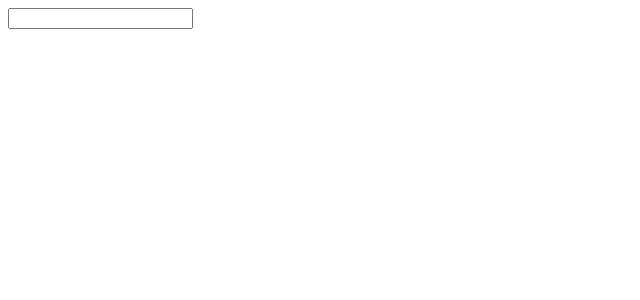
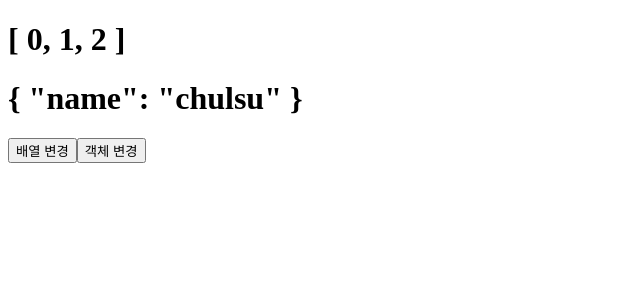
Before and after one commit to DAYEONLEE94/Vue.js, a Vue app in the folder 03/: page / in a window 1280 px wide. Shown: the top 300 px of the page, without its empty margins (0-640 px from the left). Built offline with nearby package versions, Linux system fonts and the light colour scheme.

Commit message:
감시자속성 - 깊은사용법

```diff
--- a/03/src/App.vue
+++ b/03/src/App.vue
@@ -2,20 +2,34 @@
   export default{
     data(){
       return {
-        inputStr: '',
+        arr: [0,1,2],
+        obj: {name: 'chulsu'},
       };
     },
     watch: {
-      inputStr(newValue, oldValue) {
-        console.log(`oldValue : ${oldValue}`);
-        console.log(`newValue : ${newValue}`);
-      }
-    }
+      arr: {
+        handler(newValue, oldValue){
+          console.log(`old value : ${oldValue}`);
+          console.log(`new Value : ${newValue}`);
+        },
+        deep: true
+      },
+
+      obj: {
+        handler(newValue, oldValue){
+          console.log(`old value : ${JSON.stringify(oldValue)}`);
+          console.log(`new value : ${JSON.stringify(newValue)}`);
+        },
+        deep: true,
+      },
+    },
   }
-
 </script>
 
 <template>
-  <input type="text" v-model="inputStr">
+  <h1>{{arr}}</h1>
+  <h1>{{ obj }}</h1>
+  <button @click="arr.push(3)">배열 변경</button>
+  <button @click="obj.age = 20">객체 변경</button>
 </template>
 <style></style>
```
